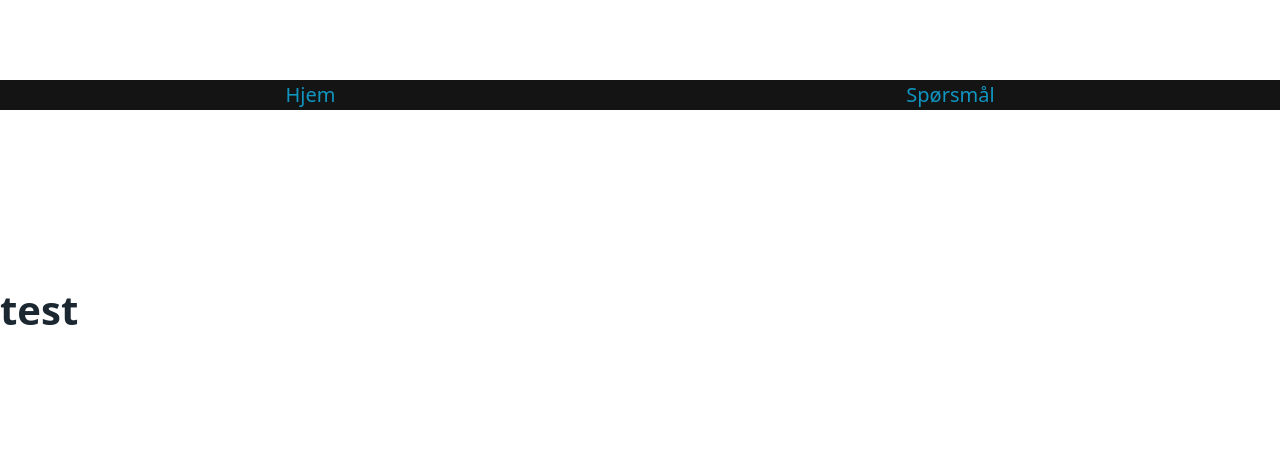
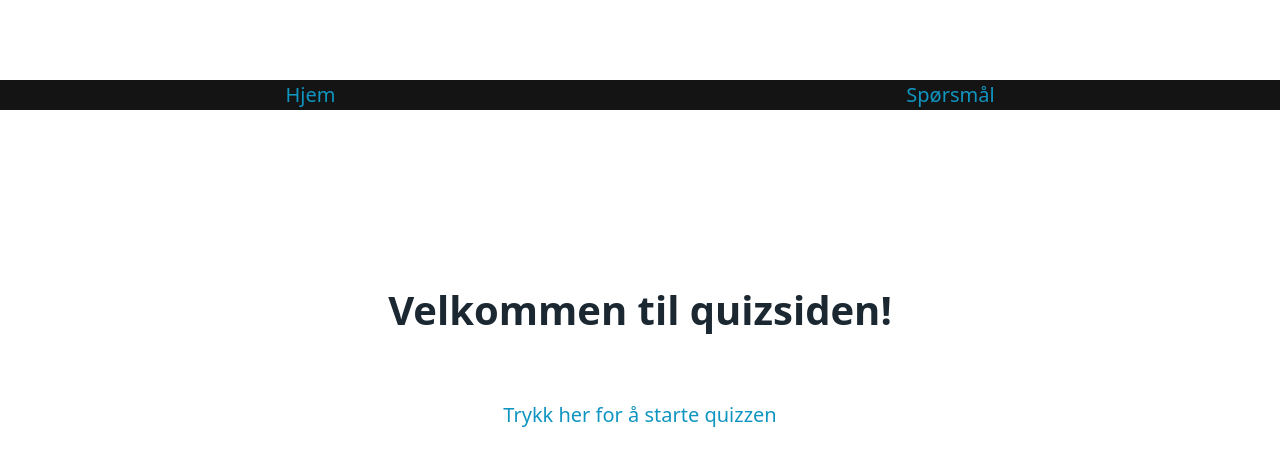
Before and after one commit to miakm/it2-smidig-webapp, a Flask app: page / in a window 1280 px wide. Shown: the top 466 px of the page. Run offline with Flask 2, Linux system fonts and the light colour scheme.

Commit message:
endret på index

```diff
--- a/static/style.css
+++ b/static/style.css
@@ -23,3 +23,7 @@ header{
     margin-bottom: 200px;
     height: auto;
 }
+
+.velkommen{
+    text-align: center;
+}
--- a/templates/index.html
+++ b/templates/index.html
@@ -2,6 +2,9 @@
 
 {% block main %}
 
-    <h1>test</h1>
+    <div class="velkommen">
+        <h1>Velkommen til quizsiden!</h1>
+        <a href="/questions">Trykk her for å starte quizzen</a>
+    </div>
 
 {% endblock %}
```
